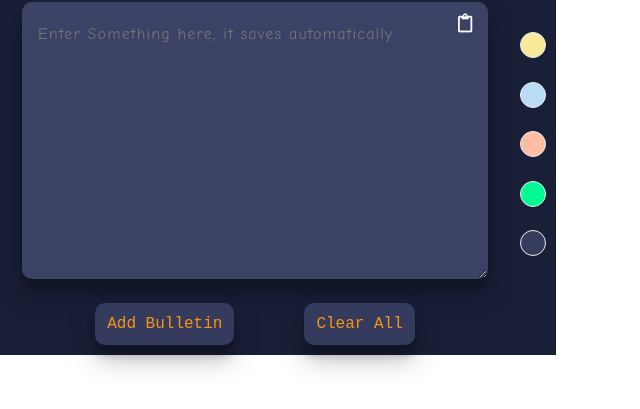
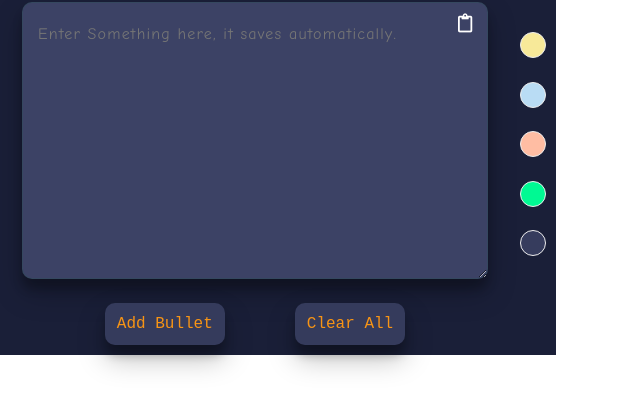
Before and after one commit to Surajr36/Papyrus-extension, a browser extension: page index.html in a window 1280 px wide. Shown: the part 51-460 px from the top of the page, without its empty margins (0-640 px from the left). Drawn offline with Linux system fonts and the light colour scheme.

Commit message:
Update index.html

```diff
--- a/index.html
+++ b/index.html
@@ -29,7 +29,7 @@
           ></textarea>
 
           <div class="btns">
-            <button class="ntb" id="bullets">Add Bulletin</button>
+            <button class="ntb" id="bullets">Add Bullet</button>
             <button class="ntb" id="clear">Clear all</button>
           </div>
         </div>
@@ -41,19 +41,6 @@
           <button class="circle" id="black"></button>
         </div>
       </div>
-      <!-- <div class="timer">
-            <div class="stopwatch"></div>
-            <div class="timer"></div>
-        </div>
-        <div class="clrpicker">
-            <div class="tt">Pick from the colour Picker</div>
-            <div class="set">
-                <input type="color" value="#000000" id="clr">
-                <button id="pick"><i class="fa fa-eye-dropper" aria-hidden=" true"></i> Get Hex code!</button>
-            </div>
-            <div class="tt">Hex value is:</div>
-            <input type="text" value="#000000" id="hex">
-        </div> -->
     </div>
   </body>
   <script src="main.js"></script>
```
